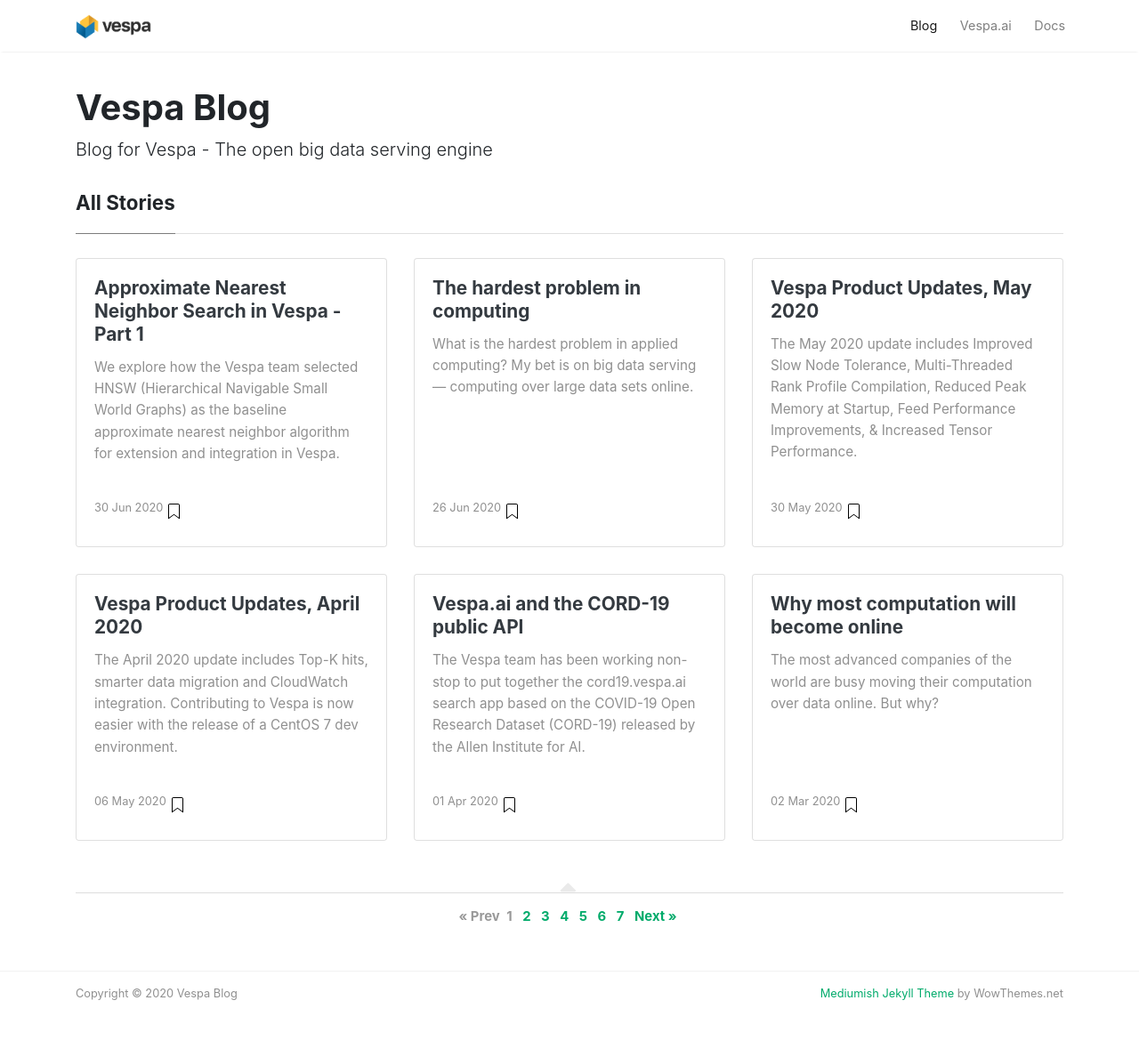
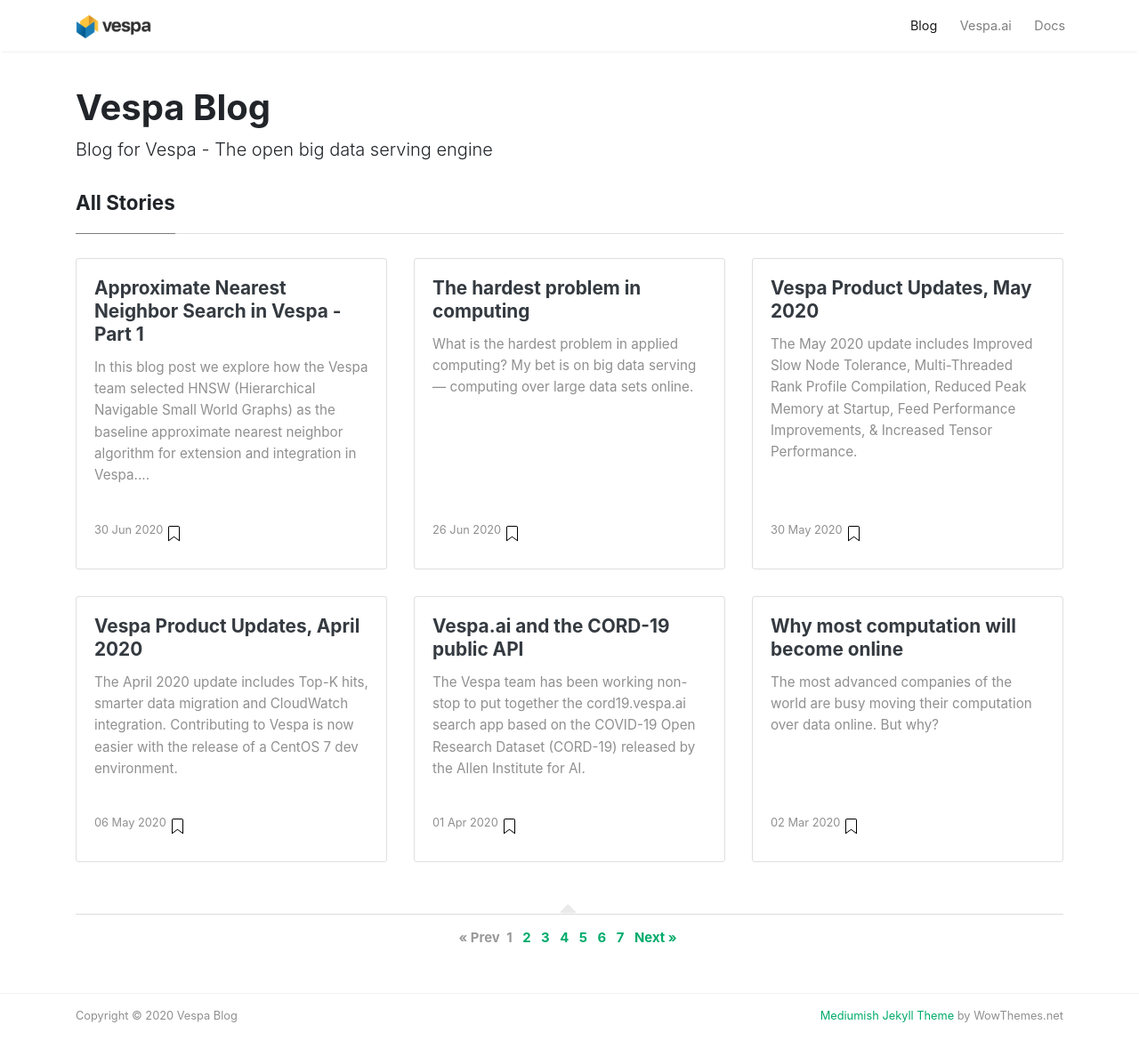
Before and after one commit to vespa-engine/blog, a Jekyll site: the page built from index.html, in a window 1280 px wide and 1225 px high. Shown: the top 1188 px of the window at 89% size. Built offline with Jekyll 4.4.1, drawn with Linux system fonts in a browser that asks for light colours; nearby versions of some CDN libraries; the list of posts is cut into pages by our own code.

Commit message:
Align excerpt with the one used on medium.

```diff
--- a/_posts/2020-06-30-approximate-nearest-neighbor-search-in-vespa-part-1.md
+++ b/_posts/2020-06-30-approximate-nearest-neighbor-search-in-vespa-part-1.md
@@ -3,7 +3,7 @@
 title: Approximate Nearest Neighbor Search in Vespa - Part 1
 date: '2020-06-30'
 tags: []
-excerpt: We explore how the Vespa team selected HNSW (Hierarchical Navigable Small World Graphs)
+excerpt: In this blog post we explore how the Vespa team selected HNSW (Hierarchical Navigable Small World Graphs)
          as the baseline approximate nearest neighbor algorithm for extension and integration in Vespa.
 ---
 
```
